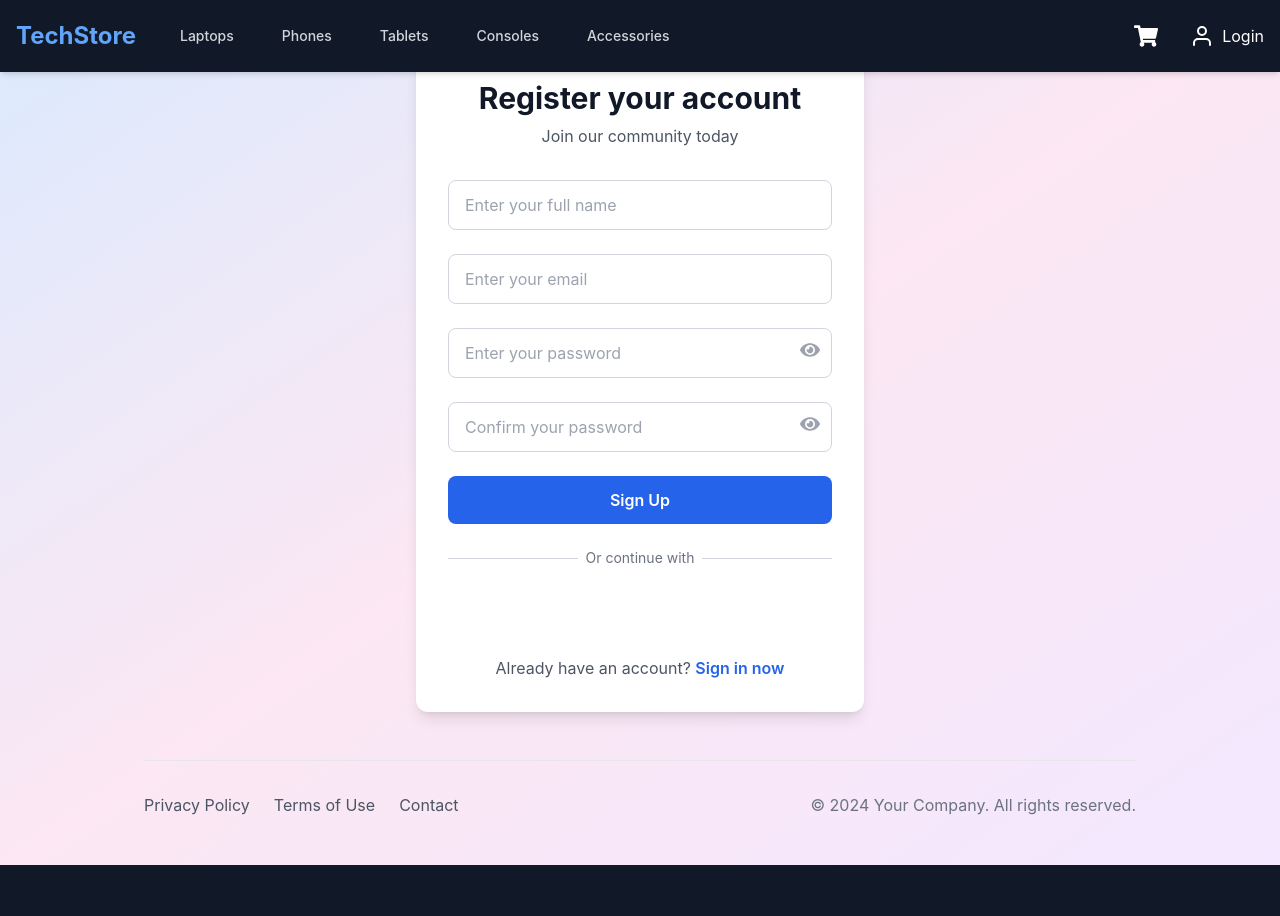
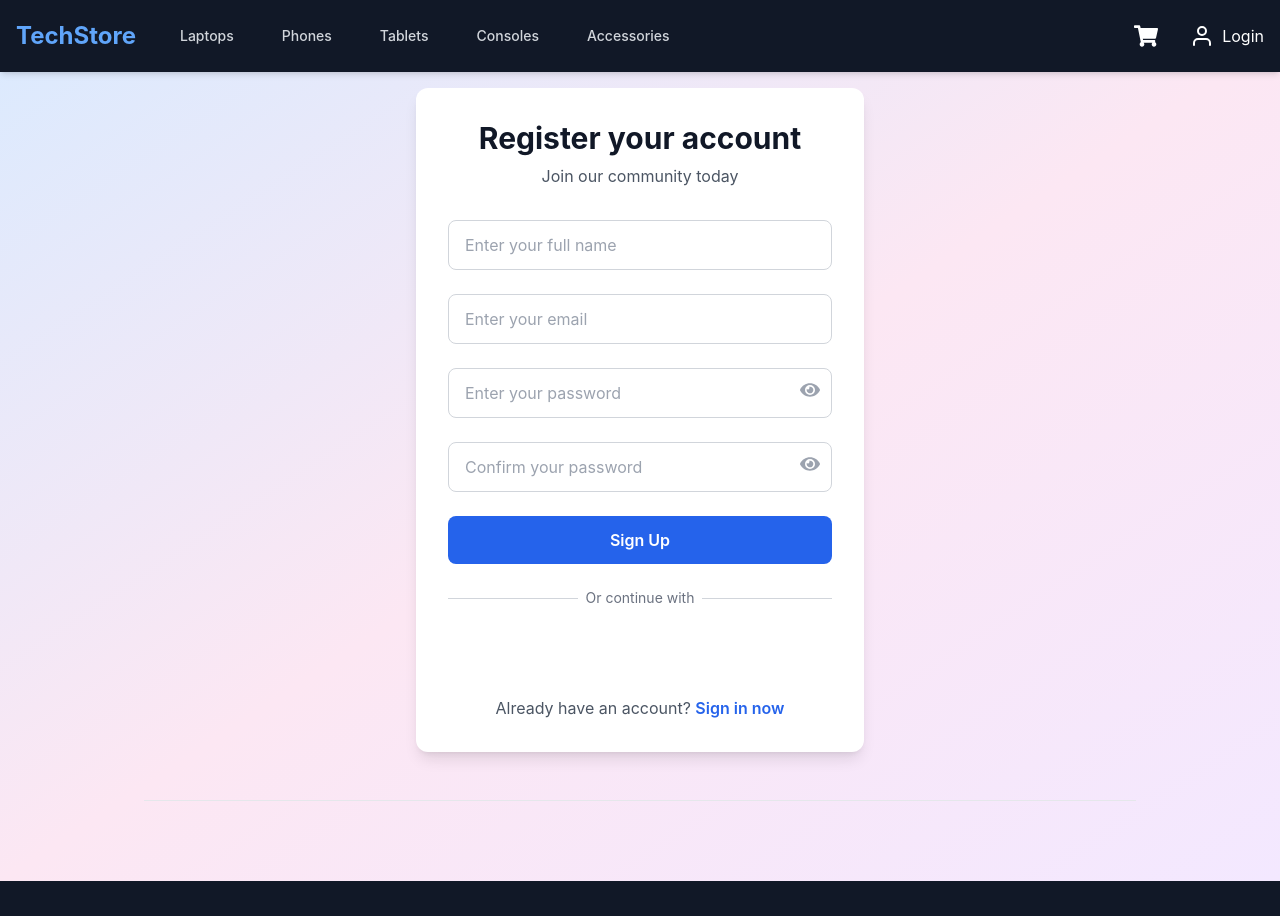
Before and after one commit to cuziycloud/E-CommerceWebsite, a React (Create React App) app in the folder frontend/: page /register in a window 1280 px wide. Shown: the top 916 px of the page. Built offline with nearby package versions, Linux system fonts and the light colour scheme.

Commit message:
minor -update

```diff
--- a/frontend/src/components/CartPage.jsx
+++ b/frontend/src/components/CartPage.jsx
@@ -208,12 +208,15 @@ const CartPage = ({ cartItems = [], setCartItems }) => {
             <p className="text-gray-600 mb-6">You have {cart.length} products in your cart ^-^</p>
 
             {cart.length === 0 ? (
-              <div className="text-center py-12">
-                <p className="text-xl text-gray-600 mb-4">Your cart is empty. Keep shopping!</p>
-                <button className="bg-blue-600 text-white px-6 py-3 rounded-lg hover:bg-blue-700">
-                  Continue Shopping
-                </button>
-              </div>
+  <div className="text-center py-12">
+    <p className="text-xl text-gray-600 mb-4">Your cart is empty. Keep shopping!</p>
+    <button
+      className="bg-blue-600 text-white px-6 py-3 rounded-lg hover:bg-blue-700"
+      onClick={() => window.location.href = "/"} // Thêm sự kiện onClick để điều hướng
+    >
+      Continue Shopping
+    </button>
+  </div>
             ) : (
               <div className="space-y-4">
                 {cartItems.map((item) => (
--- a/frontend/src/components/Login.jsx
+++ b/frontend/src/components/Login.jsx
@@ -201,9 +201,6 @@ const Login = ({ onLoginSuccess }) => {
 
           <footer className="mt-8 text-center">
             <div className="flex justify-center space-x-4 mb-4">
-              <a href="#" className="text-gray-600 hover:text-gray-900"><FaTwitter /></a>
-              <a href="#" className="text-gray-600 hover:text-gray-900"><FaLinkedin /></a>
-              <a href="#" className="text-gray-600 hover:text-gray-900"><FaInstagram /></a>
             </div>
             <div className="text-sm text-gray-600 space-x-4">
               <a href="#" className="hover:text-gray-900">Privacy Policy</a>
@@ -212,7 +209,7 @@ const Login = ({ onLoginSuccess }) => {
               <span>•</span>
               <a href="#" className="hover:text-gray-900">Contact Us</a>
             </div>
-            <p className="mt-4 text-sm text-gray-600">© 2024 Your Company. All rights reserved.</p>
+            <p className="mt-4 text-sm text-gray-600">© 2024 BinhTruongVan. All rights reserved.</p>
           </footer>
         </div>
       </div>
--- a/frontend/src/components/Register.jsx
+++ b/frontend/src/components/Register.jsx
@@ -134,7 +134,7 @@ const Register = ({ onLoginSuccess }) => {
 
   return (
     <GoogleOAuthProvider clientId={clientId}>
-      <div className="min-h-screen bg-gradient-to-br from-blue-100 via-pink-100 to-purple-100 py-12 px-4 sm:px-6 lg:px-8">
+      <div className="min-h-screen bg-gradient-to-br from-blue-100 via-pink-100 to-purple-100 py-12 px-4 sm:px-6 lg:px-8 mt-10">
         <div className="max-w-md mx-auto bg-white rounded-xl shadow-lg p-8">
           <div className="text-center mb-8">
             <h2 className="text-3xl font-bold text-gray-900 mb-2">Register your account</h2>
@@ -258,11 +258,7 @@ const Register = ({ onLoginSuccess }) => {
           <div className="border-t border-gray-200 pt-8">
             <div className="flex flex-col md:flex-row justify-between items-center space-y-4 md:space-y-0">
               <div className="flex space-x-6">
-                <a href="#" className="text-gray-600 hover:text-gray-900">Privacy Policy</a>
-                <a href="#" className="text-gray-600 hover:text-gray-900">Terms of Use</a>
-                <a href="#" className="text-gray-600 hover:text-gray-900">Contact</a>
               </div>
-              <div className="text-gray-500">&copy; 2024 Your Company. All rights reserved.</div>
             </div>
           </div>
         </footer>
--- a/frontend/src/components/UserProfileManagement.jsx
+++ b/frontend/src/components/UserProfileManagement.jsx
@@ -452,12 +452,12 @@ const UserProfileManagement = () => {
               value={currentPassword}
               onChange={handleCurrentPasswordChange}
               className="mt-1 block w-full rounded-md border-gray-300 shadow-sm focus:border-indigo-500 focus:ring-indigo-500"
+              required
             />
             <button
               onClick={() => setShowPassword(!showPassword)}
               className="absolute right-3 top-1/2 -translate-y-1/2"
             >
-                {showPassword ? <FiEyeOff /> : <FiEye />}
             </button>
           </div>
         </div>
@@ -469,6 +469,7 @@ const UserProfileManagement = () => {
               value={newPassword}
               onChange={handleNewPasswordChange}
               className="mt-1 block w-full rounded-md border-gray-300 shadow-sm focus:border-indigo-500 focus:ring-indigo-500"
+              required
             />
           </div>
         </div>
@@ -480,12 +481,12 @@ const UserProfileManagement = () => {
               value={confirmPassword}
               onChange={handleConfirmPasswordChange}
               className="mt-1 block w-full rounded-md border-gray-300 shadow-sm focus:border-indigo-500 focus:ring-indigo-500"
+              required
             />
             <button
               onClick={() => setShowConfirmPassword(!showConfirmPassword)}
               className="absolute right-3 top-1/2 -translate-y-1/2"
             >
-                {showConfirmPassword ? <FiEyeOff /> : <FiEye />}
             </button>
           </div>
         </div>
@@ -503,6 +504,7 @@ const UserProfileManagement = () => {
       </div>
     </div>
   );
+
 
 
     const renderAddresses = () => (
```
Lines whose indentation alone changed are shown as unchanged.
